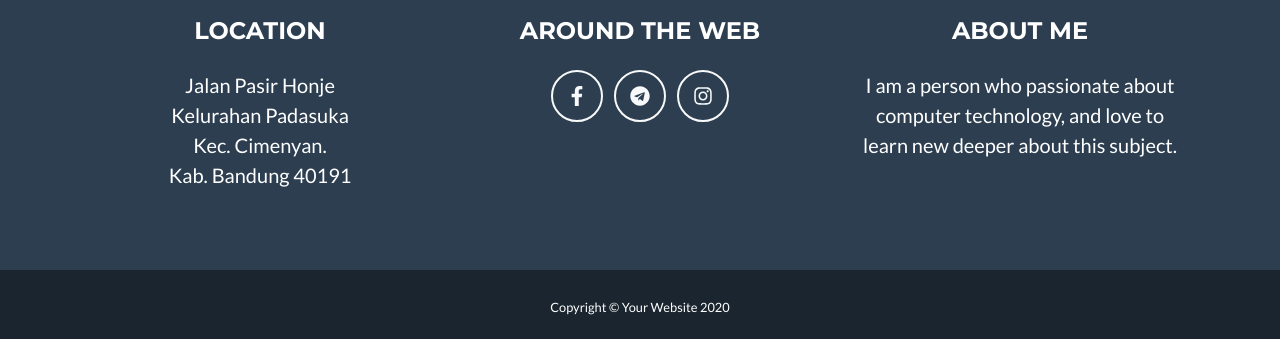
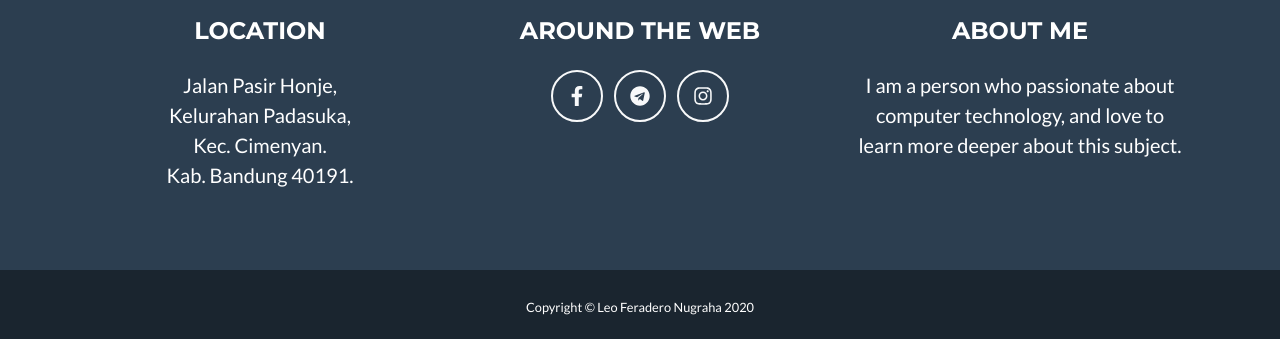
Before and after one commit to lfnugraha/lfnugraha.github.io, a plain HTML site: page index.html in a window 1280 px wide. Shown: the part 2751-3090 px from the top of the page. Drawn offline with nearby package versions, Linux system fonts and the light colour scheme.

Commit message:
fix typo(s)

```diff
--- a/index.html
+++ b/index.html
@@ -73,60 +73,6 @@
                             <img class="img-fluid" src="assets/img/portfolio/Project1.png" alt="" />
                         </div>
                     </div>
-                    <!-- Portfolio Item 1-->
-                    <!-- <div class="col-md-6 col-lg-4 mb-5">
-                        <div class="portfolio-item mx-auto" data-toggle="modal" data-target="#portfolioModal1">
-                            <div class="portfolio-item-caption d-flex align-items-center justify-content-center h-100 w-100">
-                                <div class="portfolio-item-caption-content text-center text-white"><i class="fas fa-plus fa-3x"></i></div>
-                            </div>
-                            <img class="img-fluid" src="assets/img/portfolio/cabin.png" alt="" />
-                        </div>
-                    </div> -->
-                    <!-- Portfolio Item 2-->
-                    <!-- <div class="col-md-6 col-lg-4 mb-5">
-                        <div class="portfolio-item mx-auto" data-toggle="modal" data-target="#portfolioModal2">
-                            <div class="portfolio-item-caption d-flex align-items-center justify-content-center h-100 w-100">
-                                <div class="portfolio-item-caption-content text-center text-white"><i class="fas fa-plus fa-3x"></i></div>
-                            </div>
-                            <img class="img-fluid" src="assets/img/portfolio/cake.png" alt="" />
-                        </div>
-                    </div> -->
-                    <!-- Portfolio Item 3-->
-                    <!-- <div class="col-md-6 col-lg-4 mb-5">
-                        <div class="portfolio-item mx-auto" data-toggle="modal" data-target="#portfolioModal3">
-                            <div class="portfolio-item-caption d-flex align-items-center justify-content-center h-100 w-100">
-                                <div class="portfolio-item-caption-content text-center text-white"><i class="fas fa-plus fa-3x"></i></div>
-                            </div>
-                            <img class="img-fluid" src="assets/img/portfolio/circus.png" alt="" />
-                        </div>
-                    </div> -->
-                    <!-- Portfolio Item 4-->
-                    <!-- <div class="col-md-6 col-lg-4 mb-5 mb-lg-0">
-                        <div class="portfolio-item mx-auto" data-toggle="modal" data-target="#portfolioModal4">
-                            <div class="portfolio-item-caption d-flex align-items-center justify-content-center h-100 w-100">
-                                <div class="portfolio-item-caption-content text-center text-white"><i class="fas fa-plus fa-3x"></i></div>
-                            </div>
-                            <img class="img-fluid" src="assets/img/portfolio/game.png" alt="" />
-                        </div>
-                    </div> -->
-                    <!-- Portfolio Item 5-->
-                    <!-- <div class="col-md-6 col-lg-4 mb-5 mb-md-0">
-                        <div class="portfolio-item mx-auto" data-toggle="modal" data-target="#portfolioModal5">
-                            <div class="portfolio-item-caption d-flex align-items-center justify-content-center h-100 w-100">
-                                <div class="portfolio-item-caption-content text-center text-white"><i class="fas fa-plus fa-3x"></i></div>
-                            </div>
-                            <img class="img-fluid" src="assets/img/portfolio/safe.png" alt="" />
-                        </div>
-                    </div> -->
-                    <!-- Portfolio Item 6-->
-                    <!-- <div class="col-md-6 col-lg-4">
-                        <div class="portfolio-item mx-auto" data-toggle="modal" data-target="#portfolioModal6">
-                            <div class="portfolio-item-caption d-flex align-items-center justify-content-center h-100 w-100">
-                                <div class="portfolio-item-caption-content text-center text-white"><i class="fas fa-plus fa-3x"></i></div>
-                            </div>
-                            <img class="img-fluid" src="assets/img/portfolio/submarine.png" alt="" />
-                        </div>
-                    </div> -->
                 </div>
             </div>
         </section>
@@ -229,13 +175,13 @@
                     <div class="col-lg-4 mb-5 mb-lg-0">
                         <h4 class="text-uppercase mb-4">Location</h4>
                         <p class="lead mb-0 text-center">
-                            Jalan Pasir Honje
+                            Jalan Pasir Honje,
                             <br>
-                            Kelurahan Padasuka
+                            Kelurahan Padasuka,
                             <br>
                             Kec. Cimenyan.
                             <br>
-                            Kab. Bandung 40191
+                            Kab. Bandung 40191.
                         </p>
                     </div>
                     <!-- Footer Social Icons-->
@@ -252,7 +198,7 @@
                         <h4 class="text-uppercase mb-4">About Me</h4>
                         <p class="lead mb-0">
                             I am a person who passionate about computer technology,
-                            and love to learn new deeper about this subject.
+                            and love to learn more deeper about this subject.
                         </p>
                     </div>
                 </div>
@@ -260,7 +206,7 @@
         </footer>
         <!-- Copyright Section-->
         <div class="copyright py-4 text-center text-white">
-            <div class="container"><small>Copyright © Your Website 2020</small></div>
+            <div class="container"><small>Copyright © Leo Feradero Nugraha 2020</small></div>
         </div>
         <!-- Scroll to Top Button (Only visible on small and extra-small screen sizes)-->
         <div class="scroll-to-top d-lg-none position-fixed">
```
